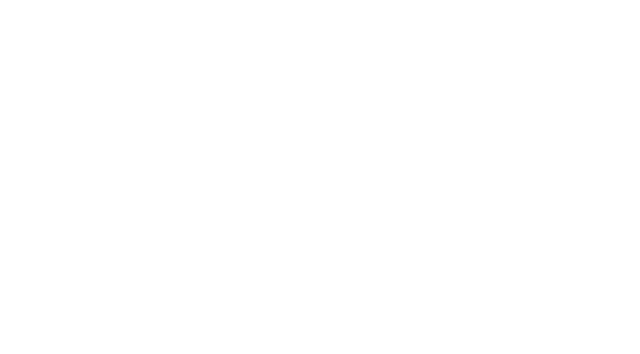
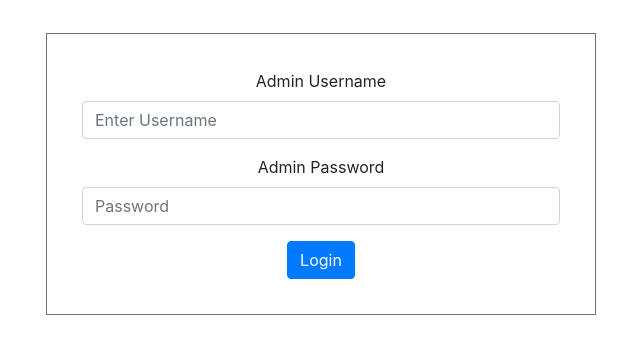
Before and after one commit to SelimAlastra/Fitness-and-Nutrition-Aggregator, a React (Create React App) app: page / in a window 1280 px wide. Shown: the top 354 px of the page, without its empty margins (319-959 px from the left). Built offline with nearby package versions, Linux system fonts and the light colour scheme.

Commit message:
finished login page and values submitting

```diff
--- a/package.json
+++ b/package.json
@@ -6,11 +6,15 @@
     "@testing-library/jest-dom": "^5.11.9",
     "@testing-library/react": "^11.2.5",
     "@testing-library/user-event": "^12.6.3",
+    "bootstrap": "^4.6.0",
+    "formik": "^2.2.6",
     "react": "^17.0.1",
+    "react-bootstrap": "^1.4.3",
     "react-dom": "^17.0.1",
     "react-router-dom": "^5.2.0",
     "react-scripts": "4.0.2",
-    "web-vitals": "^1.1.0"
+    "web-vitals": "^1.1.0",
+    "yup": "^0.32.8"
   },
   "scripts": {
     "start": "react-scripts start",
--- a/src/App.js
+++ b/src/App.js
@@ -1,6 +1,7 @@
 import logo from './logo.svg';
 import './App.css';
 import Main from './Main';
+import 'bootstrap/dist/css/bootstrap.min.css';
 
 function App() {
   return (
--- a/src/Main.js
+++ b/src/Main.js
@@ -1,11 +1,12 @@
 import { React } from "react";
 import { Switch, Route } from "react-router-dom";
+import AdminLogin from "./adminLogin";
 
 
 const Main = () => {
     return (
         <Switch>
-            <Route></Route>
+            <Route exact path='/' component={AdminLogin}></Route>
         </Switch>
     )
 }
--- /dev/null
+++ b/src/adminLogin.js
@@ -0,0 +1,76 @@
+import { withFormik, useFormik } from "formik";
+import { React } from "react";
+import reactDom from "react-dom";
+import { Link } from "react-router-dom";
+import { Form, Container, Button } from "react-bootstrap";
+import * as Yup from "yup";
+
+
+const loginStyle = {
+    margin: "33px auto 36px",
+    maxWidth: "550px",
+    padding: "35px",
+};
+
+const AdminLogin = () => (
+    <Container className="border border-secondary" style={loginStyle}>
+    <Login />
+    </Container>
+);
+
+const adminSchema = Yup.object().shape({
+    username: Yup.string()
+        .required("Required"),
+
+    password: Yup.string()
+        .required("Required")
+});
+
+const Login = () => {
+
+    const Formik = useFormik({
+        initialValues: {
+            username: "",
+            password: ""
+        },
+        validationSchema: adminSchema,
+        onSubmit(values) {
+            console.log("Logging in details: ", values)
+        }
+    });
+
+    return(
+        <Form onSubmit={Formik.handleSubmit}>
+            <Form.Group>
+            <Form.Label>Admin Username</Form.Label>
+            <Form.Control
+                id="username"
+                name="username"
+                type="text"
+                placeholder="Enter Username"
+                value={Formik.values.username}
+                onChange={Formik.handleChange}
+            />
+            </Form.Group>
+
+            <Form.Group>
+            <Form.Label>Admin Password</Form.Label>
+            <Form.Control
+                id="password"
+                name="password"
+                type="password"
+                placeholder="Password"
+                value={Formik.values.password}
+                onChange={Formik.handleChange}
+            />
+            </Form.Group>
+
+            <Button variant="primary" type="submit">Login</Button>
+        </Form>
+    )
+
+}
+
+
+
+export default AdminLogin;
```
Also changed, not shown: 1 other file (tests, documents, lock files or other folders).
